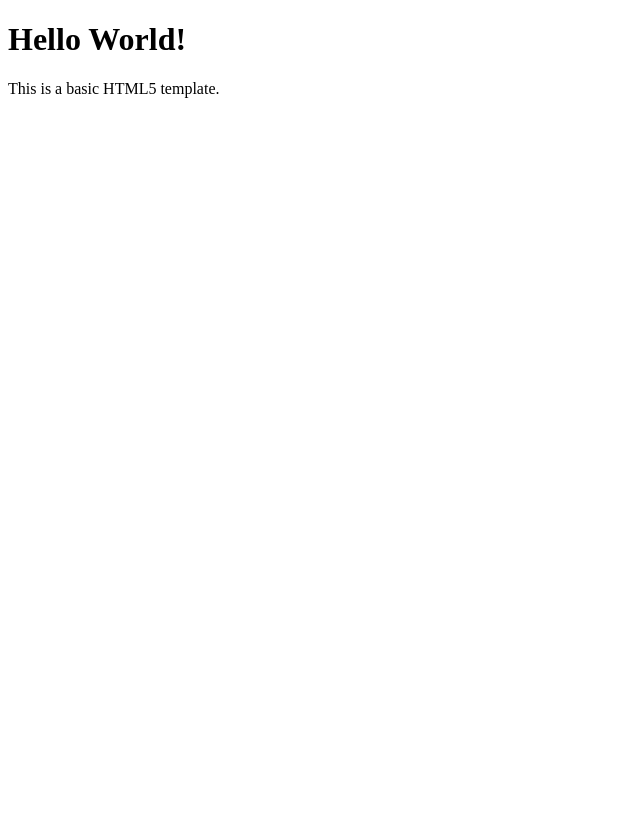
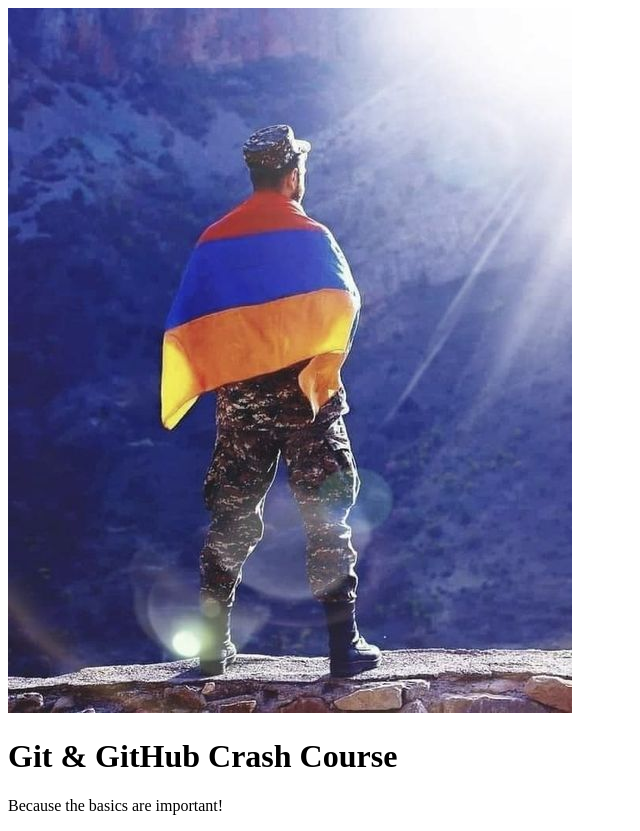
Before and after one commit to Aram119011/Ci-CD-test, a plain HTML site: page index.html in a window 1280 px wide. Shown: the whole page, without its empty margins (0-640 px from the left). Before the commit the page ends 800 px from the top, so only its background shows below. Drawn offline with Linux system fonts and the light colour scheme.

Commit message:
addes links & restructured page

```diff
--- a/index.html
+++ b/index.html
@@ -6,8 +6,8 @@
     <title>Basic HTML Template</title>
 </head>
 <body>
-    <!-- Your content goes here -->
-    <h1>Hello World!</h1>
-    <p>This is a basic HTML5 template.</p>
+    <img id="logo" src="zinvor.jpg" alt="A logo that content the word 'Git'"/>
+    <h1>Git & GitHub Crash Course</h1>
+    <p>Because the basics are important!</p>
 </body>
 </html>
```
Also changed, not shown: zinvor.jpg (added), 1 other file.
